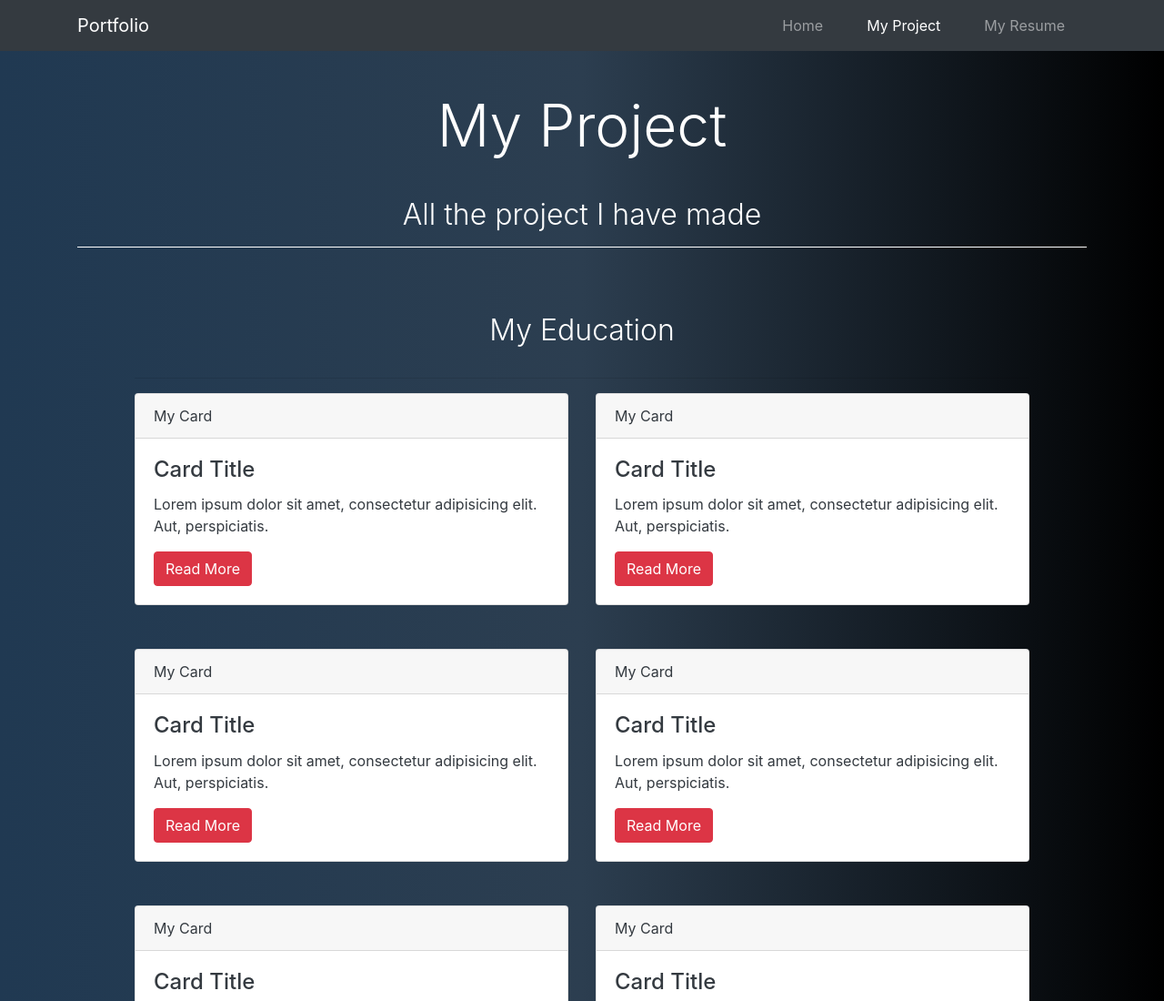
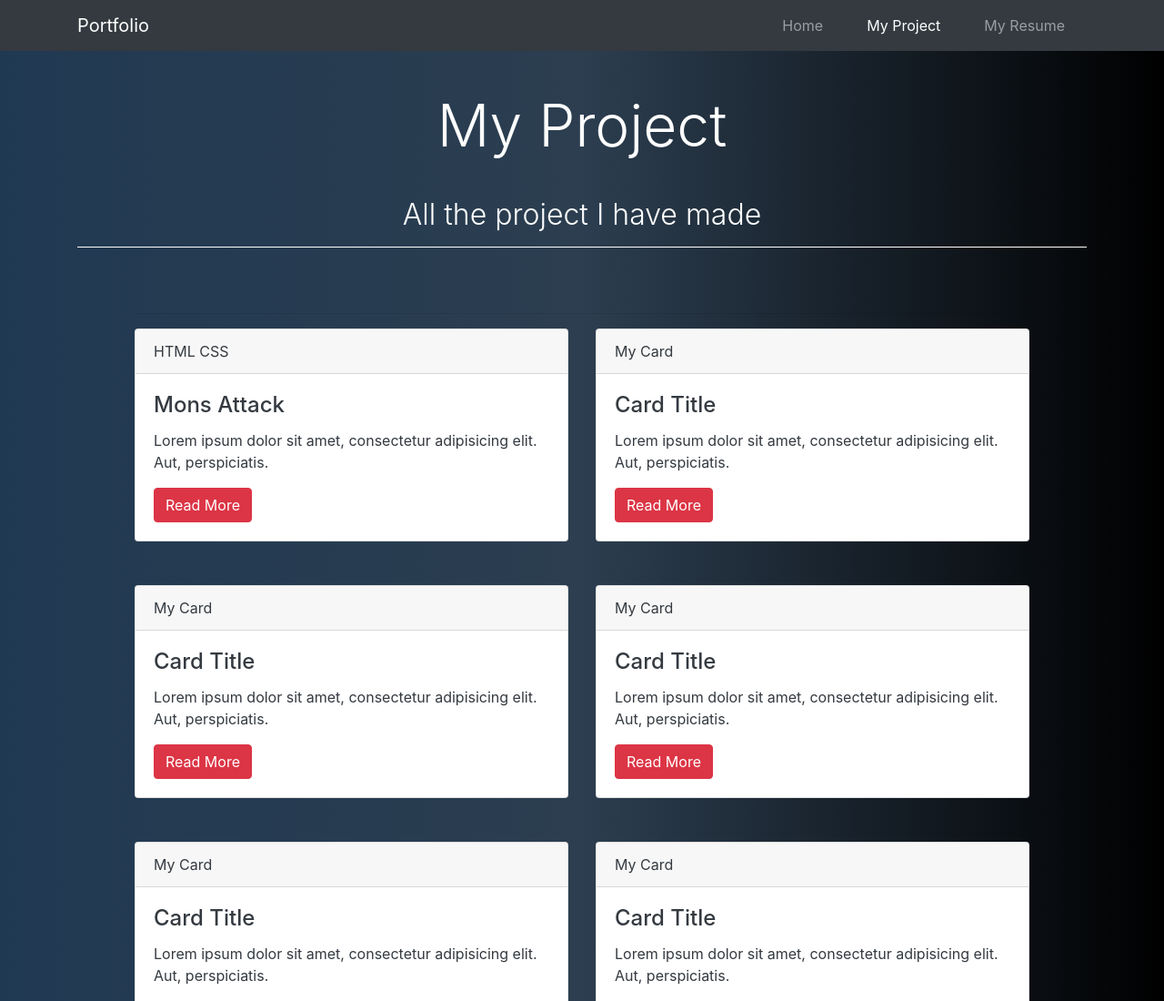
Before and after one commit to elbertadi/elbertadi.github.io, a plain HTML site: page project.html in a window 1280 px wide. Shown: the top 1100 px of the page at 91% size. Drawn offline with nearby package versions, Linux system fonts and the light colour scheme.

Commit message:
Add files via upload

```diff
--- a/project.html
+++ b/project.html
@@ -63,19 +63,18 @@
           </div>
           <section id="project-comp" class="p-5 text-white line ani-right">
             <div class="container">
-                <h3 class="display-4 py-3 text-white ani-right text-center">My Education</h3>
               <hr />
               <div class="row text-dark">
                 <div class="col-md-6 mb-5">
 
                   <div class="card">
                     <div class="card-header">
-                        My Card
+                        HTML CSS
                     </div>
                     <div class="card-body">
-                        <h4 class="card-title">Card Title</h4>
+                        <h4 class="card-title">Mons Attack</h4>
                         <p class="card-text">Lorem ipsum dolor sit amet, consectetur adipisicing elit. Aut, perspiciatis.</p>
-                        <a class="btn btn-danger" href="#">Read More</a>
+                        <a class="btn btn-danger" href="MonsAttack/index.html">Read More</a>
                     </div>
                  </div>
                 </div>
```
